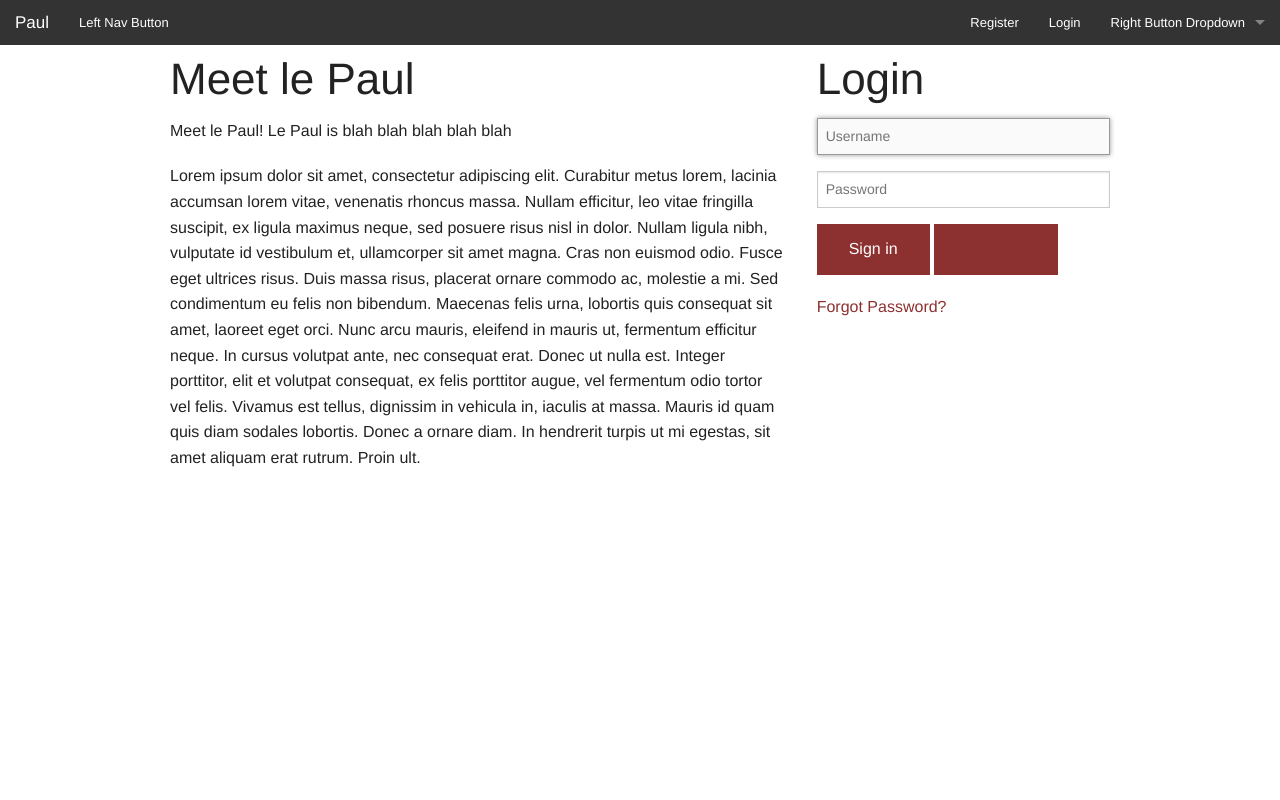
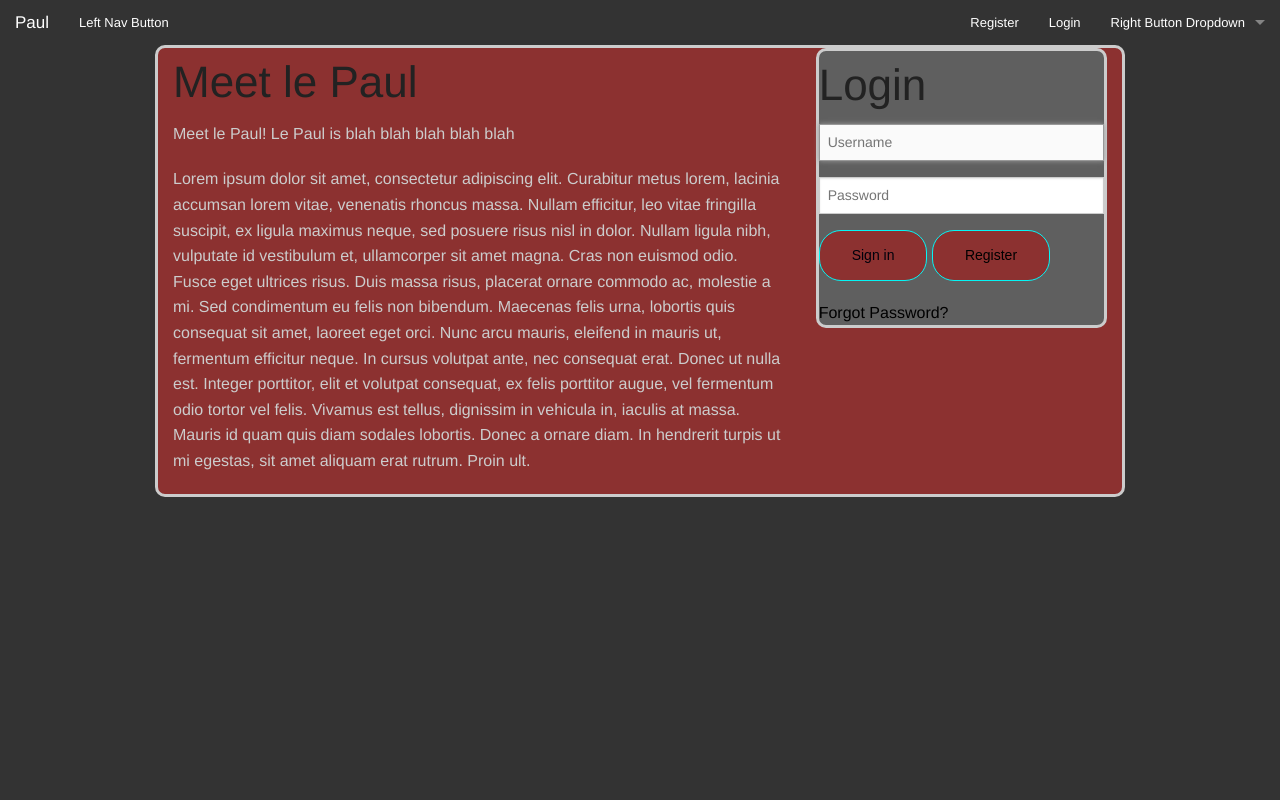
Before and after one commit to valoku/valoku, a Django app: page / in a window 1280 px wide. Run offline with Django 3.2, Linux system fonts and the light colour scheme; parts of the project's set-up code (start-up, migrations or seed data) failed here and were passed over.

Commit message:
Resurected paul.css

```diff
--- a/paul/static/css/paul.css
+++ b/paul/static/css/paul.css
@@ -1,3 +1,77 @@
+h2 {
+    color: #CCCCCC;
+}
+
+body {
+    background-color: #333333;
+}
+
+#header {
+    background-color: #CCCCCC;
+}
+
+#footer {
+    border-top: solid white thin;
+    border-bottom: solid black thin;
+    background-color: #0C5149;
+    color: #E6E6FA;
+}
+
+#content {
+    overflow: auto;
+    border: solid #CCCCCC;
+    border-radius: 10px;
+    background-color: #8C3130;
+}
+
+#loginbody {
+    background-color: #5F5F5F;
+    border: solid #CCCCCC;
+    border-radius: 10px;
+}
+
+a:visited {
+    text-decoration: none;
+}
+
+a:link {
+    color: black;
+    background-color: transparent;
+    text-decoration:;
+}
+
+a:hover {
+
+    background-color: transparent;
+}
+
+input {
+    border: 1px solid #999;
+}
+
+button:hover {
+    background-color: #CCCCCC;
+}
+
+a:visited {
+    text-decoration: none;
+    color: #00000b;
+}
+
+a {
+    text-decoration: none;
+}
+
 button {
 
+
+    border-radius: 22px;
+    border: thin solid #05f5f5;
+
+    cursor: pointer;
+    color: #00000b;
+    font-family: arial;
+    font-size: 14px;
+
+    text-decoration: none;
 }
--- a/paul/templates/base.html
+++ b/paul/templates/base.html
@@ -47,11 +47,13 @@
 
 <div class="row">
     <div class="large-12 columns">
-        {% block content %}
+        <div id="content">
+            {% block content %}
 
-            Content should be filled by child!
+                Content should be filled by child!
 
-        {% endblock %}
+            {% endblock %}
+        </div>
     </div>
 </div>
 
```
